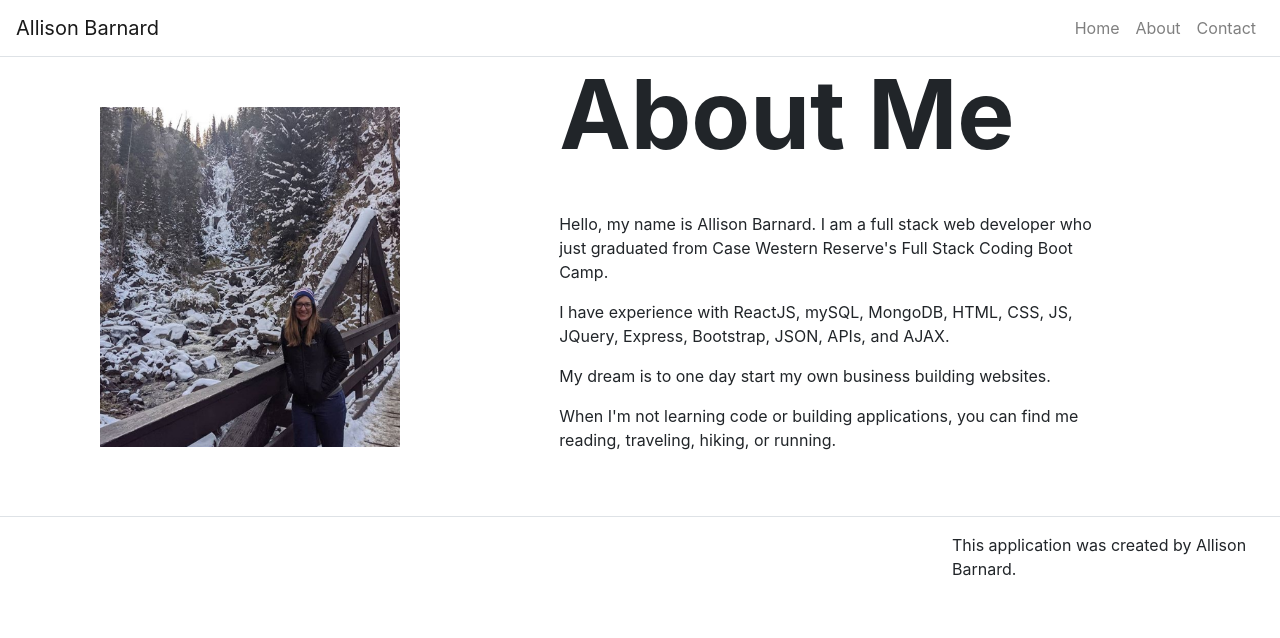
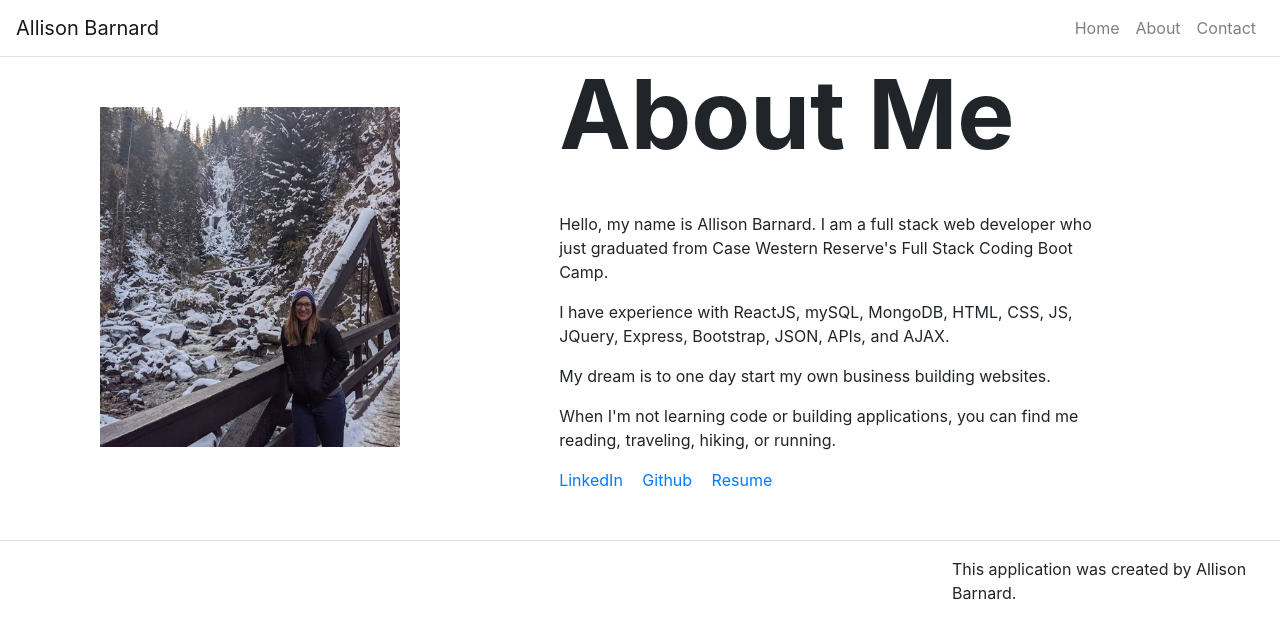
Before and after one commit to allisonbarnard07/reactPortfolio, a React (Create React App) app: page /about in a window 1280 px wide. Shown: the top 638 px of the page. Built offline with nearby package versions, Linux system fonts and the light colour scheme.

Commit message:
Added links for profiles

```diff
--- a/src/App.js
+++ b/src/App.js
@@ -20,7 +20,7 @@ class App extends React.Component {
       home: {
         title: "Portfolio",
         subTitle: "My Projects",
-        subSubText: "Here is a list of my projects. Click on the project image to access as drop down that includes: a title, brief description, and a 'View' link to the project",
+        subSubText: "Here is a list of my projects. Click on the project image to access a drop down that includes: a title, brief description, and a 'View' link to the project",
       },
       about: {
         title: "About Me",
--- a/src/index.css
+++ b/src/index.css
@@ -59,3 +59,11 @@ code {
   padding-bottom: 10px;
   float: left;
 }
+
+.Github {
+  margin-left: 15px;
+}
+
+.Resume {
+  margin-left: 15px;
+}
--- a/src/pages/About.js
+++ b/src/pages/About.js
@@ -14,6 +14,10 @@ function About(props){
         <p>I have experience with ReactJS, mySQL, MongoDB, HTML, CSS, JS, JQuery, Express, Bootstrap, JSON, APIs, and AJAX. </p>
         <p>My dream is to one day start my own business building websites.</p>
         <p>When I'm not learning code or building applications, you can find me reading, traveling, hiking, or running.</p>
+        <a className='LinkedIn' href="https://www.linkedin.com/in/allison-barnard-bb44a7100/"> LinkedIn </a>
+        <a className='Github 'href="https://github.com/allisonbarnard07"> Github </a>
+        <a className='Resume' href="https://docs.google.com/document/d/11146FOBozArXkyonDy77DLRKj66uydntyl5UStvGXsE/edit"> Resume </a>
+
         </Content>
         </div>
     );
```
